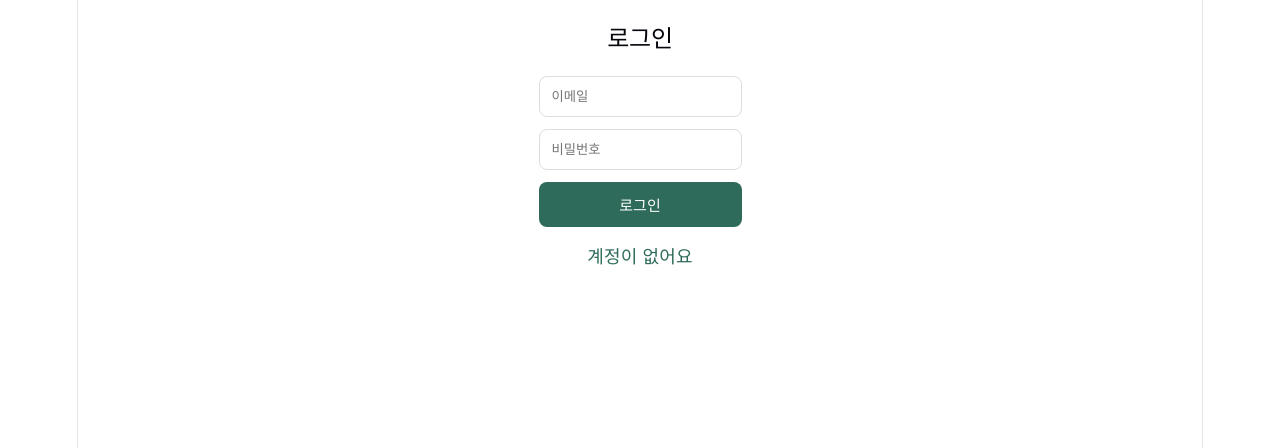
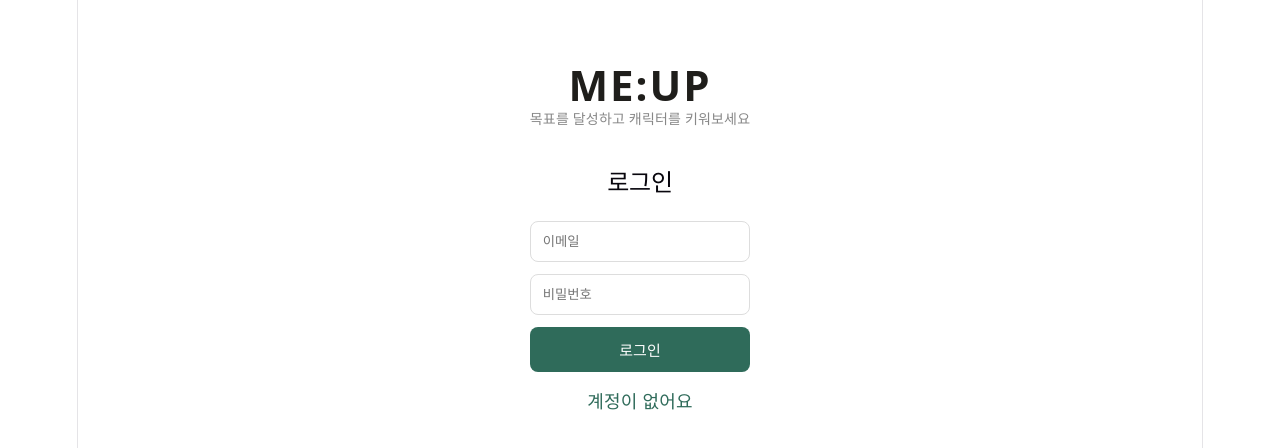
Before and after one commit to iambig770/egg-pet-app, a React (Vite) app: page / in a window 1280 px wide. Shown: the top 448 px of the page. Built offline with nearby package versions, Linux system fonts and the light colour scheme.

Commit message:
add ME:UP branding on login

```diff
--- a/src/pages/Login.jsx
+++ b/src/pages/Login.jsx
@@ -20,6 +20,11 @@ export default function Login() {
 
   return (
     <div style={{ padding: 24, maxWidth: 400, margin: '0 auto' }}>
+      <div style={{ textAlign: 'center', margin: '48px 0 36px' }}>
+        <div style={{ fontSize: 42, fontWeight: 900, letterSpacing: 2, color: '#1F1E1B' }}>ME:UP</div>
+        <div style={{ fontSize: 14, color: '#888', marginTop: 8 }}>목표를 달성하고 캐릭터를 키워보세요</div>
+      </div>
+
       <h2 style={{ marginBottom: 24 }}>{isSignUp ? '회원가입' : '로그인'}</h2>
       <input
         type="email"
```
